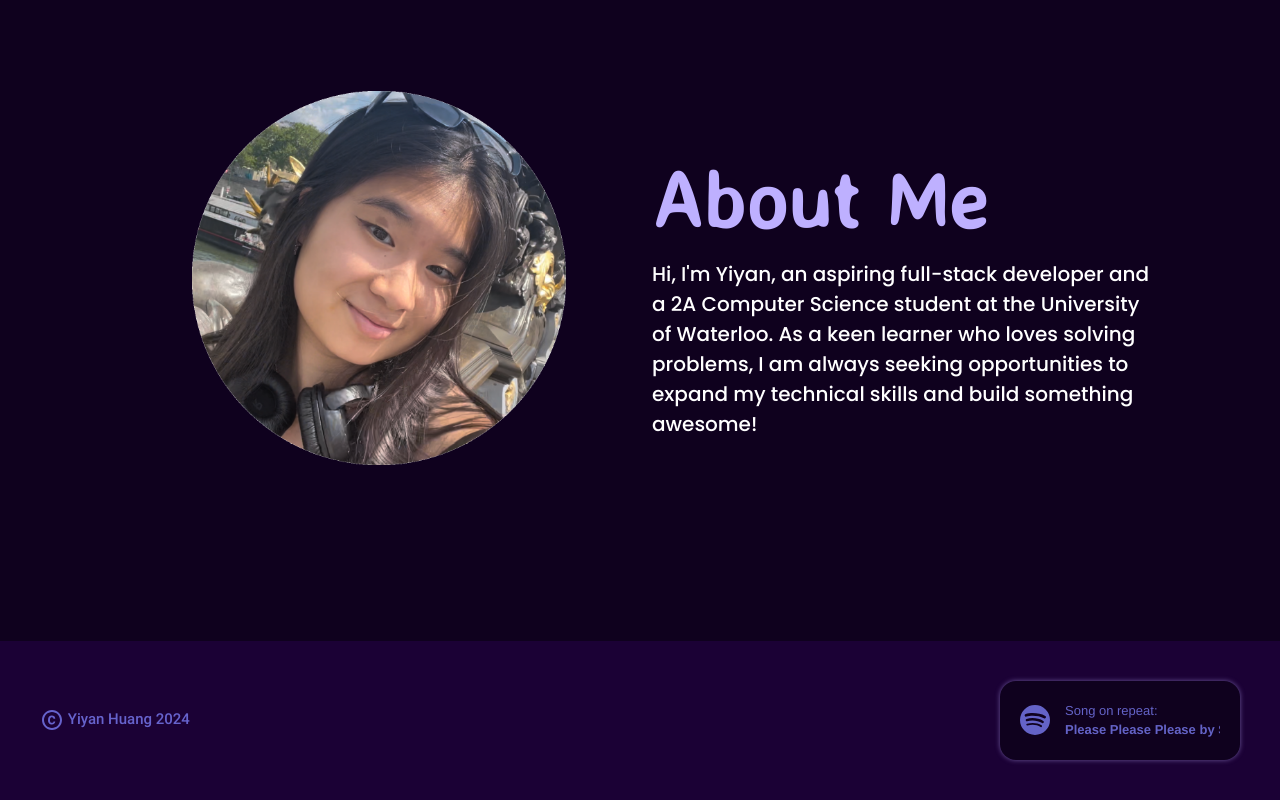
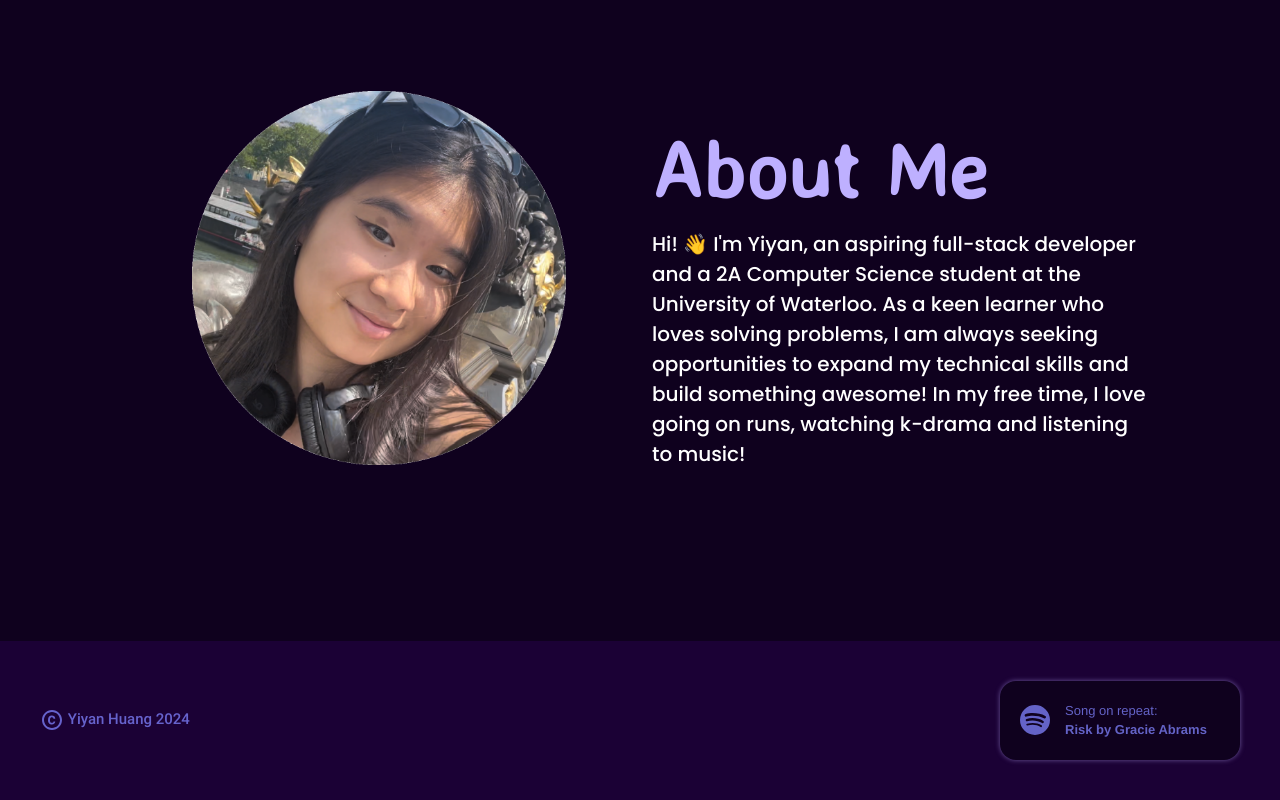
Before and after one commit to yiyan023/Personal-Website, a React (Create React App) app: page / in a window 1280 px wide. Shown: the part 930-1730 px from the top of the page. Built offline with nearby package versions, Linux system fonts and the light colour scheme.

Commit message:
Song & Bio update

```diff
--- a/src/App.js
+++ b/src/App.js
@@ -6,7 +6,6 @@ import Home from './components/Home'
 import Skills from './components/Skills'
 import Experience from './components/Experience'
 import Projects from './components/Projects'
-import Blogs from './components/Blogs';
 
 function App() {
   return (
--- a/src/components/Footer.js
+++ b/src/components/Footer.js
@@ -50,7 +50,7 @@ const Footer = () => {
 				</div>
 				<div className='song'>
 					<p>Song on repeat:</p>
-					<a href="https://open.spotify.com/track/5N3hjp1WNayUPZrA8kJmJP" target="blank"><strong><p className={`${animate ? 'animate-text' : ''}`} id="song-name">Please Please Please by Sabrina Carpenter</p></strong></a>
+					<a href="https://open.spotify.com/album/3oFBS1h6VV2eJl1Ynhq4Yw" target="blank"><strong><p className={`${animate ? 'animate-text' : ''}`} id="song-name">Risk by Gracie Abrams</p></strong></a>
 					</div>
 			</div>
 		</div>
--- a/src/components/blogs/work-blogs/RichMedia.js
+++ b/src/components/blogs/work-blogs/RichMedia.js
@@ -1,8 +1,5 @@
 import React from 'react'
 import MyBank from './rich-media/MyBank'
-import VideoProcess from './rich-media/VideoProcess'
-import Compressor from './rich-media/Compressor'
-import Personalize from './rich-media/Personalize'
 
 const RichMedia = () => {
 	return (
--- a/src/components/homepage/About.js
+++ b/src/components/homepage/About.js
@@ -22,7 +22,7 @@ export const About = () => {
 						</Col>
 					<Col className="text-center text-xl-start d-flex flex-column justify-content-center align-items-center align-items-xl-start" xs={12} md={8} xl={6}>
 						<h1 data-aos="fade-in" data-aos-delay="500">{`About Me`}</h1>
-						<p className="introduction" data-aos="fade-in" data-aos-delay="1250">Hi, I'm Yiyan, an aspiring full-stack developer and a 2A Computer Science student at the University of Waterloo. As a keen learner who loves solving problems, I am always seeking opportunities to expand my technical skills and build something awesome!</p>
+						<p className="introduction" data-aos="fade-in" data-aos-delay="1250">Hi! 👋 I'm Yiyan, an aspiring full-stack developer and a 2A Computer Science student at the University of Waterloo. As a keen learner who loves solving problems, I am always seeking opportunities to expand my technical skills and build something awesome! In my free time, I love going on runs, watching k-drama and listening to music!</p>
 					</Col>
 				</Row>
 			</Container>
```
